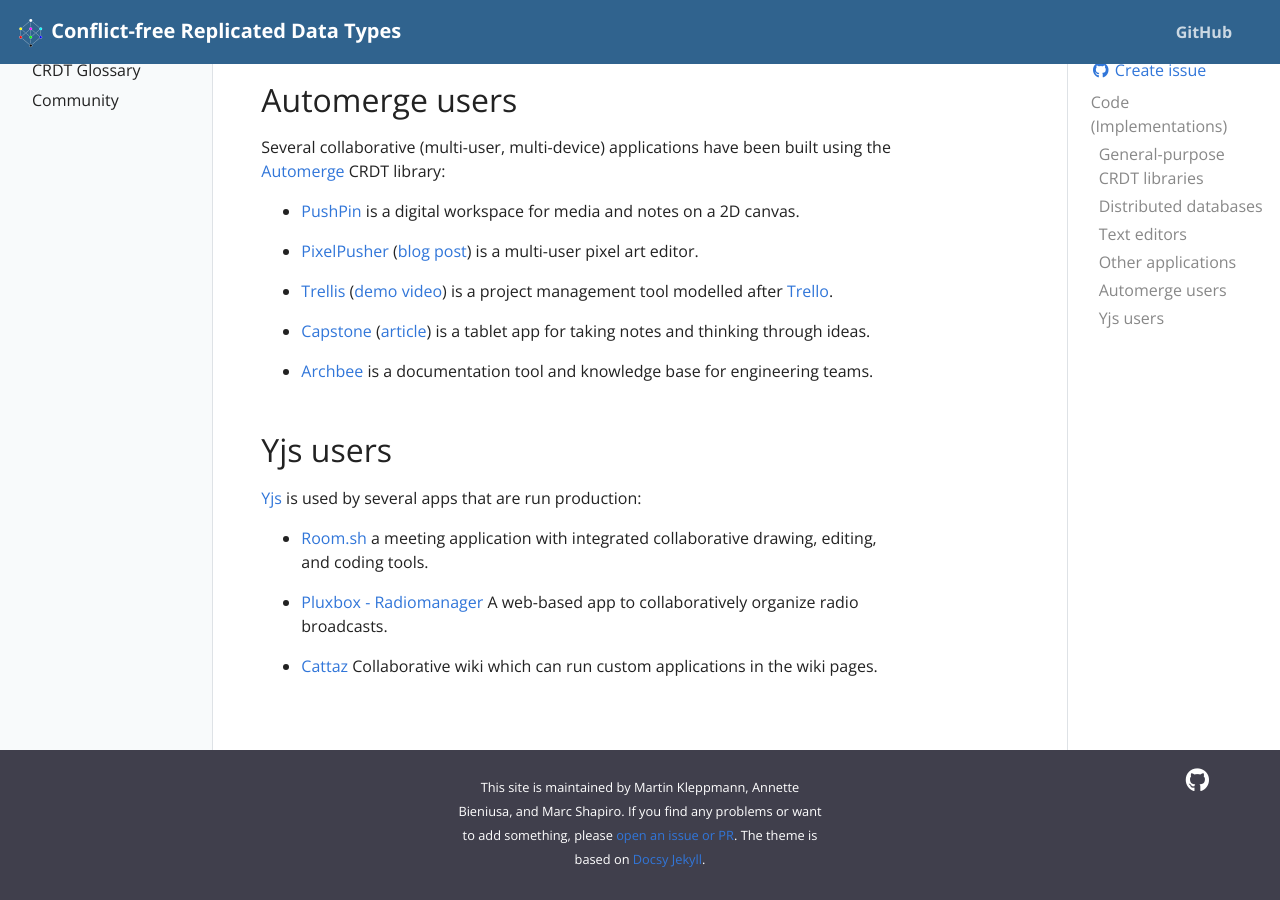
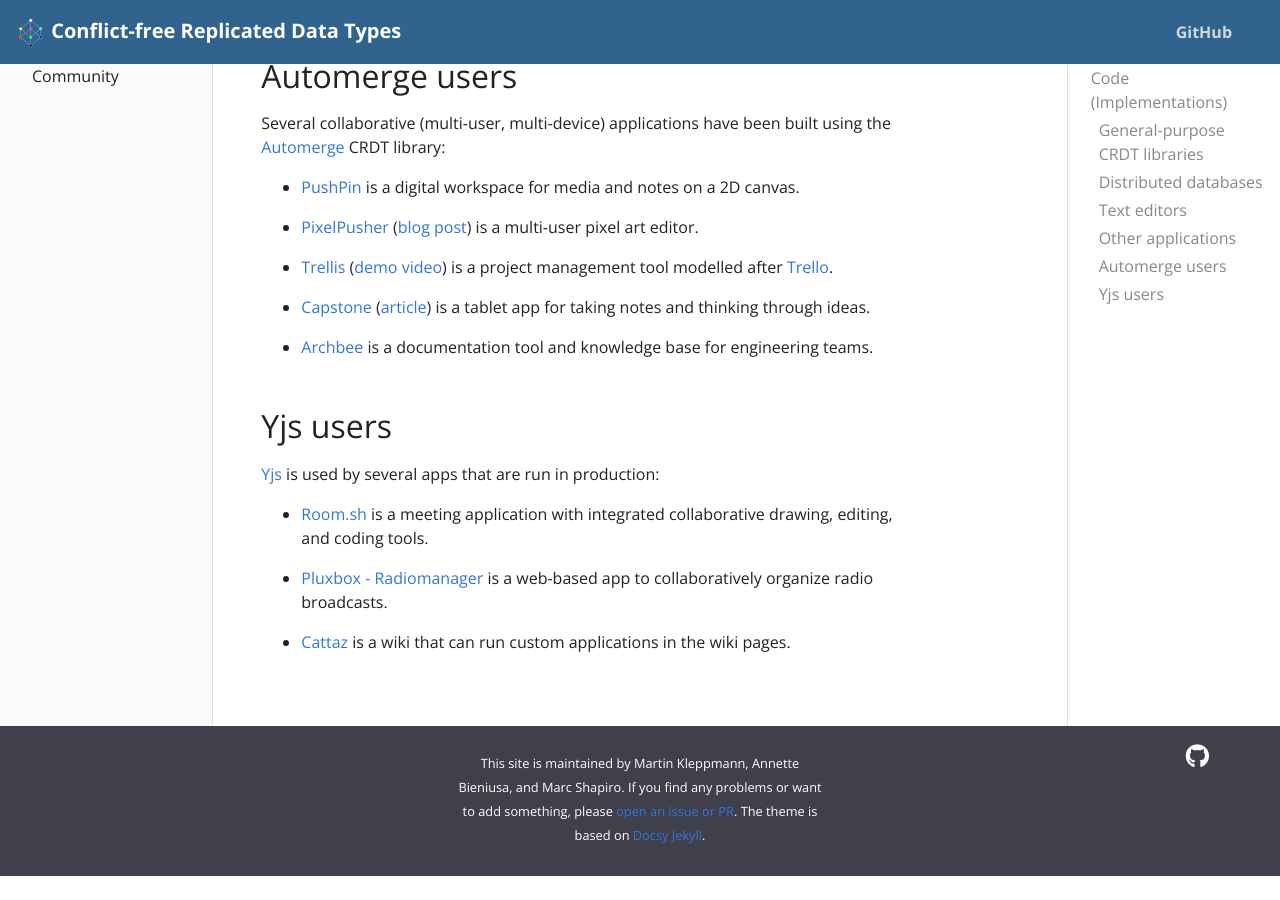
Before and after one commit to ept/crdt-website, a Jekyll site: the page built from pages/implementations.md, in a window 1280 px wide and 900 px high, scrolled down 2580 px. Built offline with Jekyll 4.4.1, drawn with Linux system fonts in a browser that asks for light colours; after the commit the page ends 3456 px from its top, so only the background shows below that; some of the changed text lies outside the part shown.

Commit message:
Reword Yjs edits a little

```diff
--- a/pages/implementations.md
+++ b/pages/implementations.md
@@ -190,10 +193,10 @@ using the [Automerge](https://github.com/automerge/automerge) CRDT library:
 
 ## Yjs users
 
-[Yjs](https://github.com/yjs/yjs) is used by several apps that are run production:
+[Yjs](https://github.com/yjs/yjs) is used by several apps that are run in production:
 
-* [Room.sh](https://room.sh/) a meeting application with integrated collaborative drawing, editing, and coding tools.
+* [Room.sh](https://room.sh/) is a meeting application with integrated collaborative drawing, editing, and coding tools.
 
-* [Pluxbox - Radiomanager](https://pluxbox.com/) A web-based app to collaboratively organize radio broadcasts.
+* [Pluxbox - Radiomanager](https://pluxbox.com/) is a web-based app to collaboratively organize radio broadcasts.
 
-* [Cattaz](http://cattaz.io/) Collaborative wiki which can run custom applications in the wiki pages.
+* [Cattaz](http://cattaz.io/) is a wiki that can run custom applications in the wiki pages.
```
Also changed, not shown: other parts of pages/implementations.md (+4 -1 lines).
